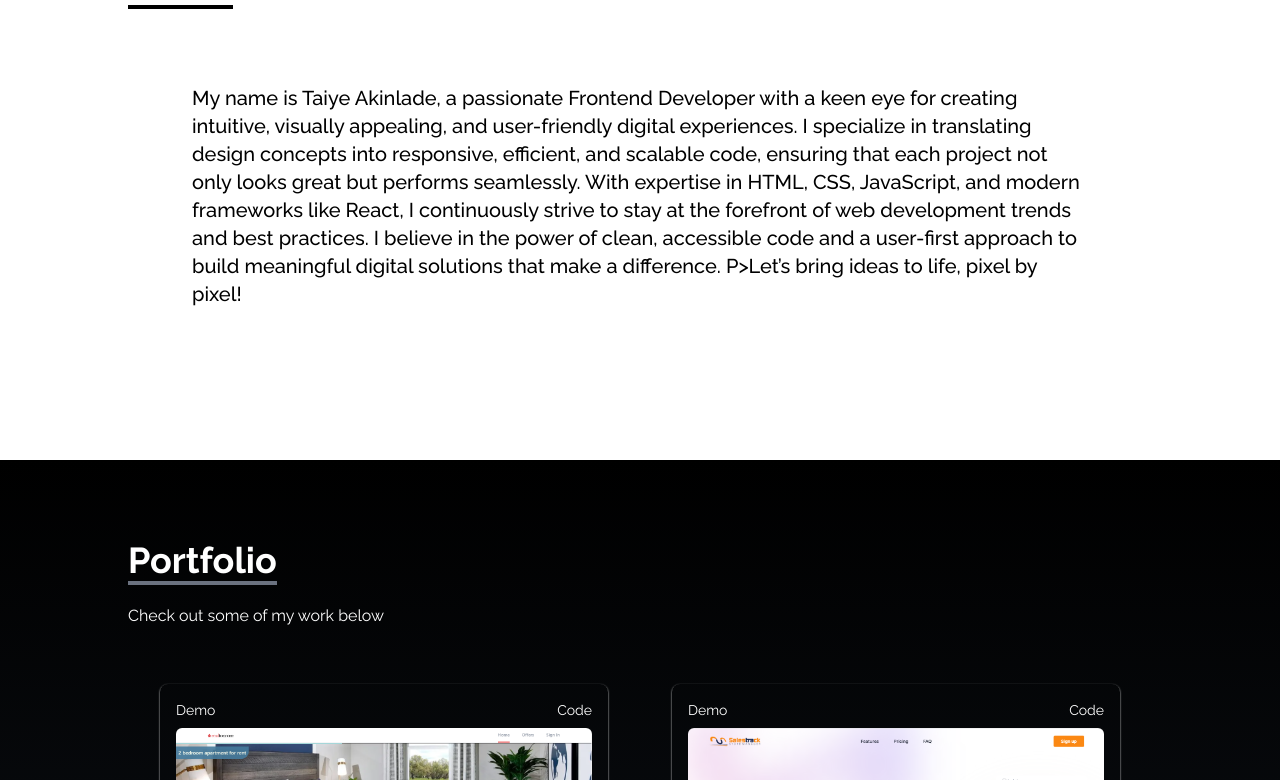
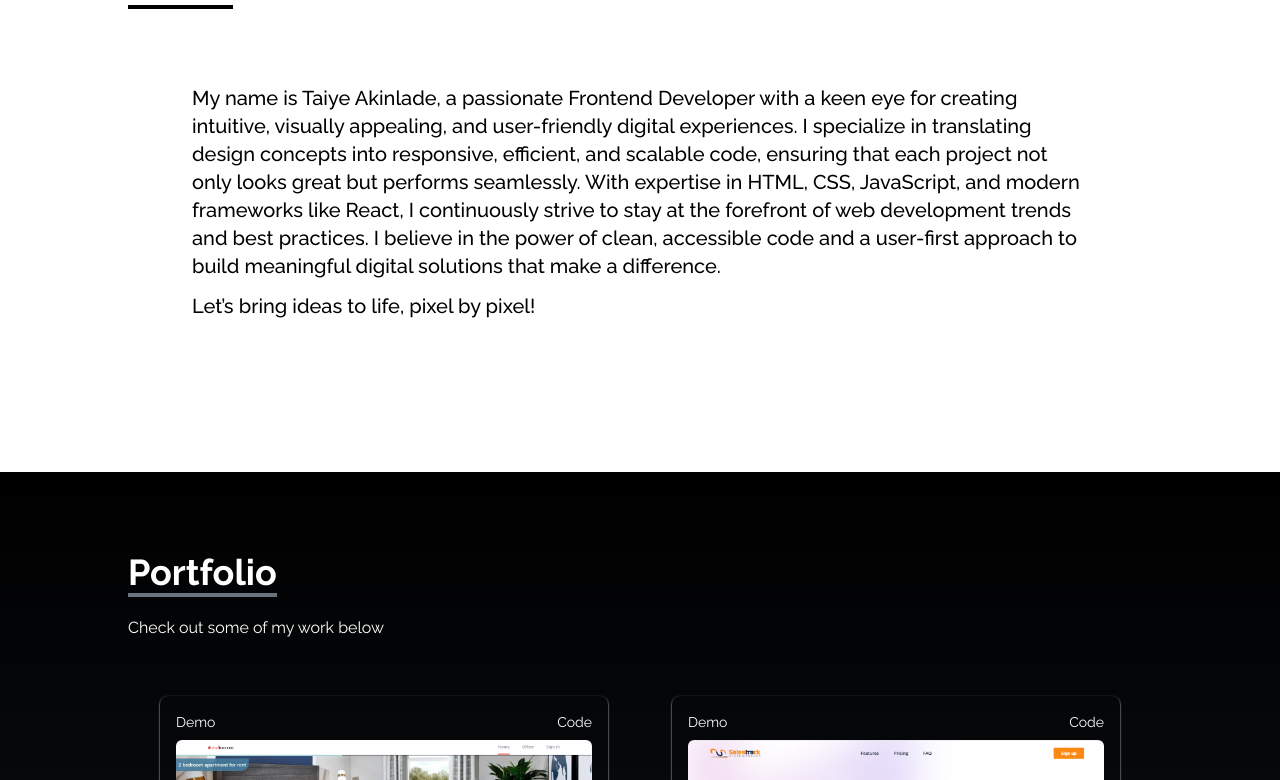
Before and after one commit to TeeAkinlade/My_PORTFOLIO, a React (Vite) app: page / in a window 1280 px wide. Shown: the part 932-1712 px from the top of the page. Built offline with nearby package versions, Linux system fonts and the light colour scheme.

Commit message:
new changes to about

```diff
--- a/src/components/About.jsx
+++ b/src/components/About.jsx
@@ -11,7 +11,7 @@ const About = () => {
                     <p className=" text-lg md:text-xl font-medium mt-20 px-6 md:px-12 leading-10 lg:px-16">
                       My name is Taiye Akinlade, a passionate Frontend Developer with a keen eye for creating intuitive, visually appealing, and user-friendly digital experiences. I specialize in translating design concepts into responsive, efficient, and scalable code, ensuring that each project not only looks great but performs seamlessly. With expertise in HTML, CSS, JavaScript, and modern frameworks like React, I continuously strive to stay at the forefront of web development trends and best practices. I believe in the power of clean, accessible code and a user-first approach to build meaningful digital solutions that make a difference.
 
-                      P>Let’s bring ideas to life, pixel by pixel!
+                      <p className='pt-3'>Let’s bring ideas to life, pixel by pixel!</p>
                     </p>
                     <br />
                     <p className='text-xl'></p>
```
